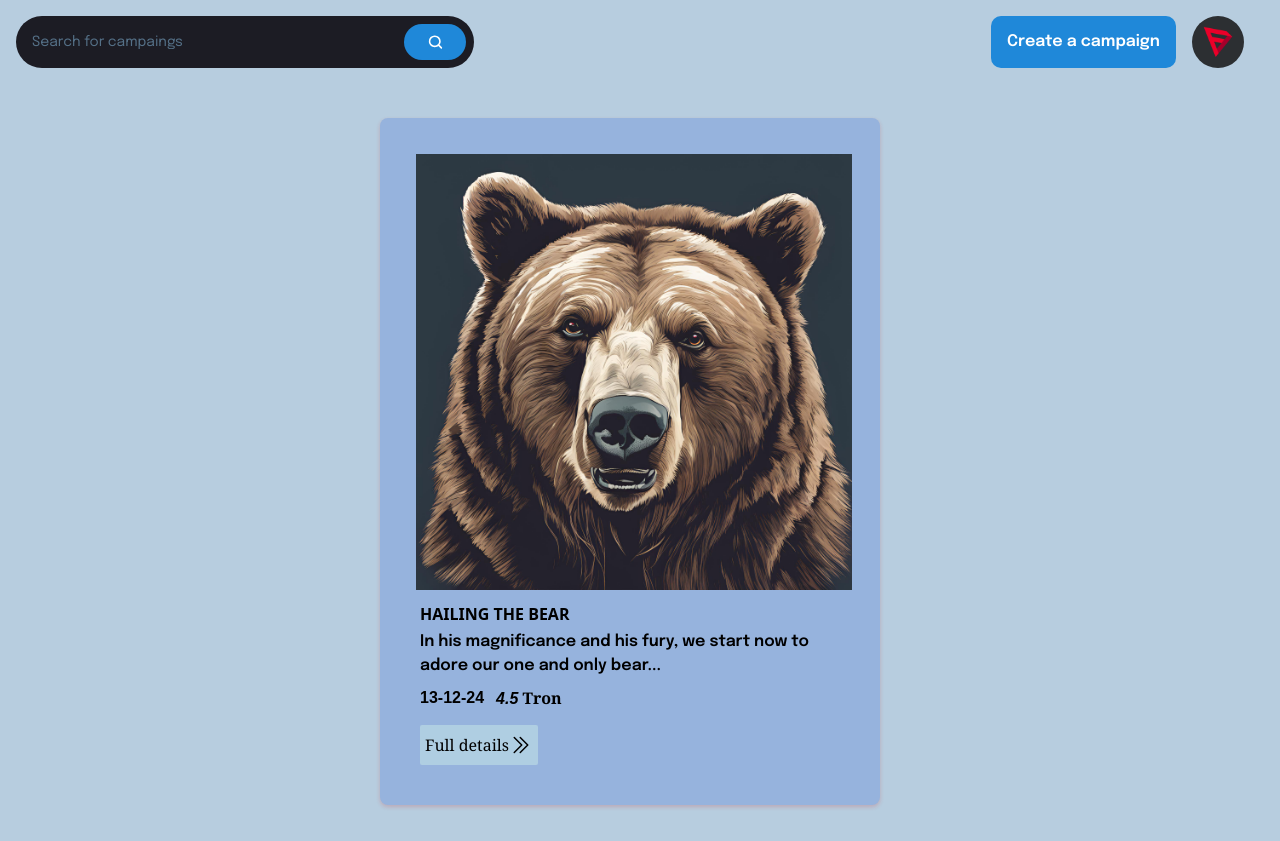
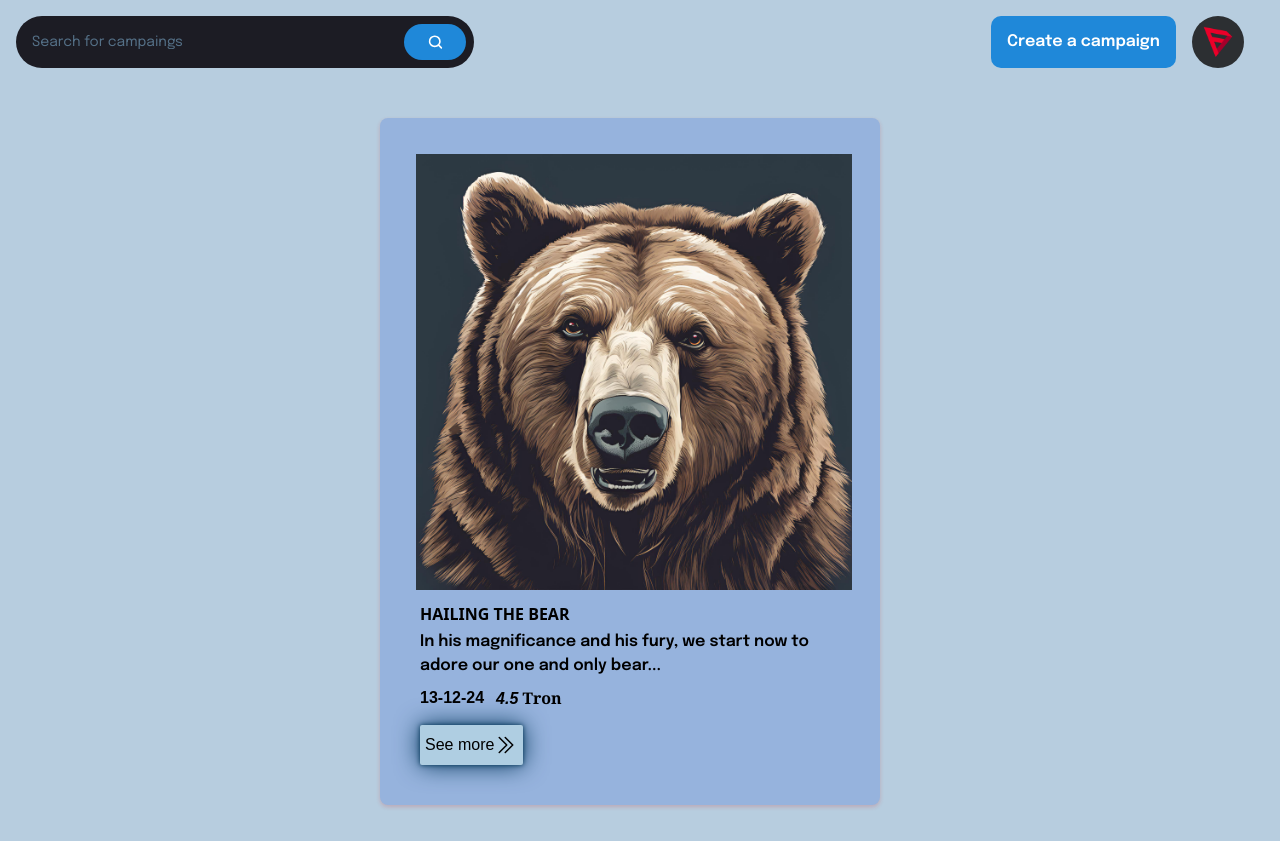
Before and after one commit to Orsini13/TestingCrowdApp, a React (Vite) app: page / in a window 1280 px wide. Built offline with nearby package versions, Linux system fonts and the light colour scheme.

Commit message:
ann butn

```diff
--- a/src/Components/Components.css
+++ b/src/Components/Components.css
@@ -18,6 +18,9 @@
 
 
 
-.btn{
-    text-decoration: none;
+#btn{
+    box-shadow: 0 0 5px #023557, 0 0 25px #023557;
 }
+#btn:hover{
+    box-shadow: 0 0 5px cyan, 0 0 25px cyan, 0 0 50px cyan, 0 0 100px cyan,  0 0 200px cyan ;
+}
--- a/src/Components/DisplayCampaigns.jsx
+++ b/src/Components/DisplayCampaigns.jsx
@@ -18,12 +18,12 @@ const DisplayCampaigns = () => {
                 </div>
 
                 <div className='flex gap-4'>
-                 <a  className=' flex py-[8px] px-[5px] rounded-sm mt-[6px] text-[#040f3dcc1] bg-[#afcee2]	'>
-                     <h1 className='font-serif'>Full details</h1>
-                     <svg xmlns="http://www.w3.org/2000/svg" fill="none" viewBox="0 0 24 24" strokeWidth={1.5} stroke="currentColor" className="size-6">
+                    <button id='btn' className='flex py-[8px] px-[5px] rounded-sm mt-[6px] text-[#040f3dcc1] bg-[#afcee2]'>
+                        See more
+                        <svg xmlns="http://www.w3.org/2000/svg" fill="none" viewBox="0 0 24 24" strokeWidth={1.5} stroke="currentColor" className="size-6">
                          <path strokeLinecap="round" strokeLinejoin="round" d="m5.25 4.5 7.5 7.5-7.5 7.5m6-15 7.5 7.5-7.5 7.5" />
-                    </svg>
-                 </a>
+                        </svg>
+                        </button>
                 </div>
 
 
```
